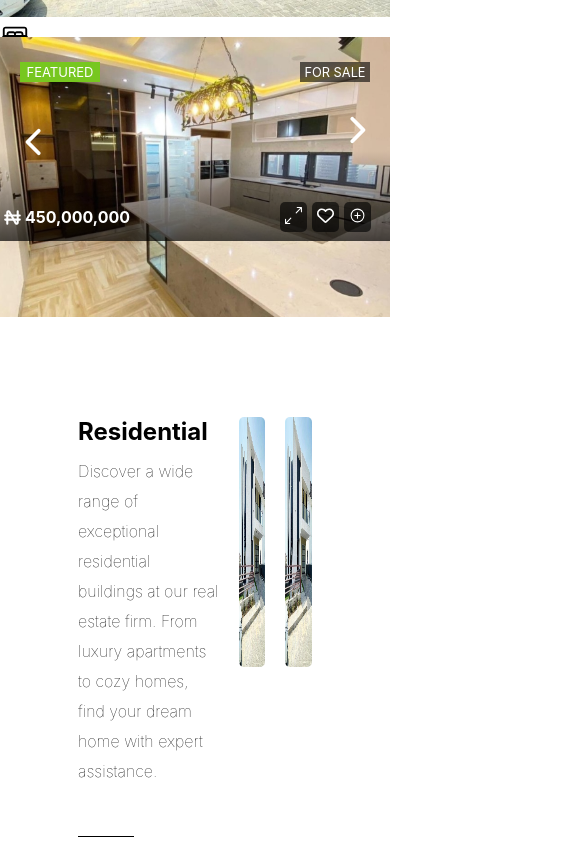
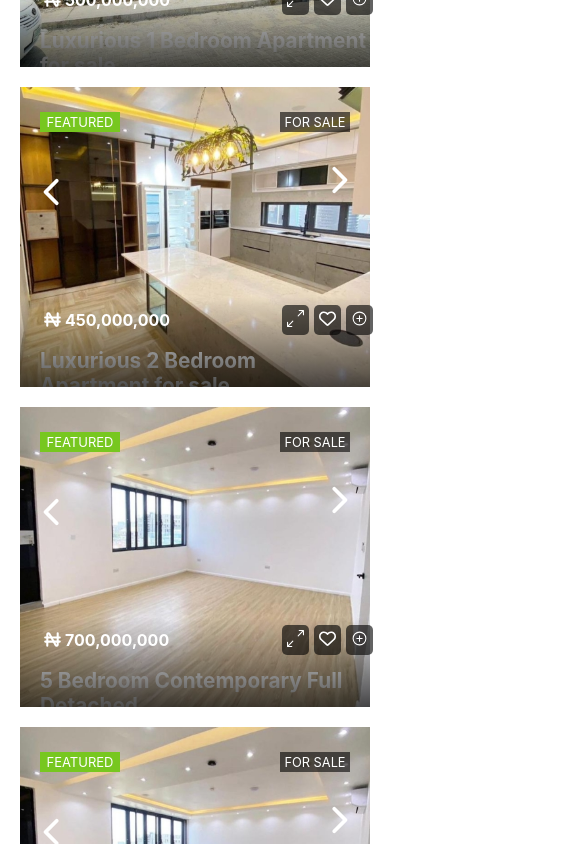
Before and after one commit to SudoSantos/joy-peace-realty, a React (Create React App) app: page / in a window 390 px wide. Shown: the part 1156-2000 px from the top of the page, 585 px wide, since content can reach past the window. Built offline with nearby package versions, Linux system fonts and the light colour scheme.

Commit message:
media query added

```diff
--- a/src/components/Explore/Explore.css
+++ b/src/components/Explore/Explore.css
@@ -74,3 +74,16 @@
     line-height: 25px;
     font-family: sans-serif;
 }
+
+@media screen and (max-width: 768px){
+  .ln-img{
+    display: flex;
+    flex-direction: column;
+    margin: 30px 0;
+  }
+  .text-cntr,
+  .image-cntr{
+    width: 100%;
+    margin: 10px 0;
+  }
+}
--- a/src/components/FeaturedP/FeaturedP.css
+++ b/src/components/FeaturedP/FeaturedP.css
@@ -211,34 +211,46 @@
 
 @media screen and (max-width: 768px){
     .images-br{
-        width:100%;
-        height: fit-content;
+        display: block;
+        margin: 0;
+        max-height: none;
     }
     .card-container{
-        width: 100%;
-        overflow-x: auto;
-        padding: 0;
-        margin: 0;
+        overflow-y: hidden;
+        overflow-x: scroll;
+        padding: 0 20px;
         display: flex;
         flex-direction: column;
     }
 
     .col{
         width: 100%;
-        height: 300px;
-        margin: 0;
+        max-height: 300px;
+        z-index: 12;
     }
 
-    .col h4,
-    .col p.location,
-    .col p.num{
+    .col h4{
+        color: white;
+        font-weight: bold;
+        margin-left: 20px;
+        font-size: 1.3rem;
+        transform: translateY(-50px);
+        z-index: 30;
+    }
+
+    .col::after{
+        bottom: 0;
+        z-index: 2;
+    }
+
+    .deet{
         display: none;
     }
 
-    .short-line{
-        display: none;
+    .plus{
+        bottom: 0;
+        margin: 0 20px;
     }
-
 
     .move{
         display: none;
--- a/src/components/Finest/Finest.css
+++ b/src/components/Finest/Finest.css
@@ -1,6 +1,5 @@
 .containr{
-    padding-top: 50px;
-    padding-bottom: 50px;
+    padding: 50px 0;
     background-color: #f7f8f9;
     width: 100vw;
     margin: 100px 0;
@@ -155,3 +154,26 @@
     background-color: #00aeff;
     color: white;
 }
+
+@media screen and (max-width: 768px){
+
+    .containr{
+        width: 100%;
+        margin: 30px 0;
+        padding: 10px 0;
+    }
+    .header h1{
+        font-size: 1.9rem;
+        font-weight: bold;
+    }
+
+    .cd-container{
+        width: inherit;
+        padding: 0 20px;
+        flex-direction: column;
+    }
+
+    .cd{
+        width: inherit;
+    }
+}
--- a/src/components/Form/Form.css
+++ b/src/components/Form/Form.css
@@ -129,3 +129,30 @@ form{
     cursor: pointer;
     background-color: rgba(45, 163, 237, 0.829);
 }
+
+
+@media screen and (max-width: 768px){
+  .parts{
+    width: inherit;
+    display: flex;
+    flex-direction: column;
+    border: 1px solid;
+  }
+
+  .one,
+  .two{
+    width: 100%;
+  }
+}
+
+.one{
+  margin-top: 50px;
+  display: flex;
+  justify-content: left;
+  flex-direction: column;
+}
+
+.content{
+  margin: 0;
+  /* border: 1px solid; */
+}
--- a/src/components/Midpage/Midpage.css
+++ b/src/components/Midpage/Midpage.css
@@ -19,6 +19,25 @@
     border-radius: 5px;
 }
 
+.elemI{
+    position: relative;
+    cursor: pointer;
+}
+ .elemI::after{
+    content: "";
+    position: absolute;
+    left: 0;
+    right: 0;
+    width: 96%;
+    height: 100%;
+    background: linear-gradient(to bottom, rgba(0,0,0,0), rgba(0,0,0,0.7));
+    transition: 0.3s ease-in-out;
+ }
+
+ .elemI:hover::after{
+    display: none;
+ }
+
 .caption{
     position: absolute;
     bottom: 0;
@@ -28,4 +47,30 @@
     font-size: 14px;
     transform: translateY(-30px);
     letter-spacing: 1px;
+    z-index: 3;
 }
+
+
+@media screen and (max-width: 768px){
+    .midpage{
+        width: 100%;
+        margin: 50px 0;
+        display: flex;
+        padding: 0 20px;
+        flex-direction: column;
+    }
+
+    .elem{
+        width: 100%;
+    }
+
+    .elem img{
+        width: 100%;
+        height: 100%;
+    }
+
+.caption{
+    font-weight: bold;
+    font-size: 1rem;
+}
+}
--- a/src/components/Midpage/Midpage.jsx
+++ b/src/components/Midpage/Midpage.jsx
@@ -15,27 +15,27 @@ const Midpage = () => {
       </p>
     </div>
 
-    <div className="elem">
+    <div className="elem elemI">
       <img src={Image1} alt="" />
       <div className="caption">More Details</div>
     </div>
 
-    <div className="elem">
+    <div className="elem elemI">
       <img src={Image1} alt="" />
       <div className="caption">More Details</div>
     </div>
 
-    <div className="elem">
+    <div className="elem elemI">
       <img src={Image1} alt="" />
       <div className="caption">More Details</div>
     </div>
 
-    <div className="elem">
+    <div className="elem elemI">
       <img src={Image1} alt="" />
       <div className="caption">More Details</div>
     </div>
 
-    <div className="elem">
+    <div className="elem elemI">
       <img src={Image1} alt="" />
       <div className="caption">More Details</div>
     </div>
@@ -49,12 +49,12 @@ const Midpage = () => {
       </p>
     </div>
 
-    <div className="elem">
+    <div className="elem elemI">
       <img src={Image1} alt="" />
       <div className="caption">More Details</div>
     </div>
 
-    <div className="elem">
+    <div className="elem elemI">
       <img src={Image1} alt="" />
       <div className="caption">More Details</div>
     </div>
--- a/src/index.css
+++ b/src/index.css
@@ -17,3 +17,9 @@ code {
   font-family: source-code-pro, Menlo, Monaco, Consolas, 'Courier New',
     monospace;
 }
+
+@media screen and (max-width: 768px){
+  html, body{
+    overflow-x: hidden;
+  }
+}
```
Also changed, not shown: src/components/FeaturedP/FeaturedP.jsx (+15 -27 lines).
